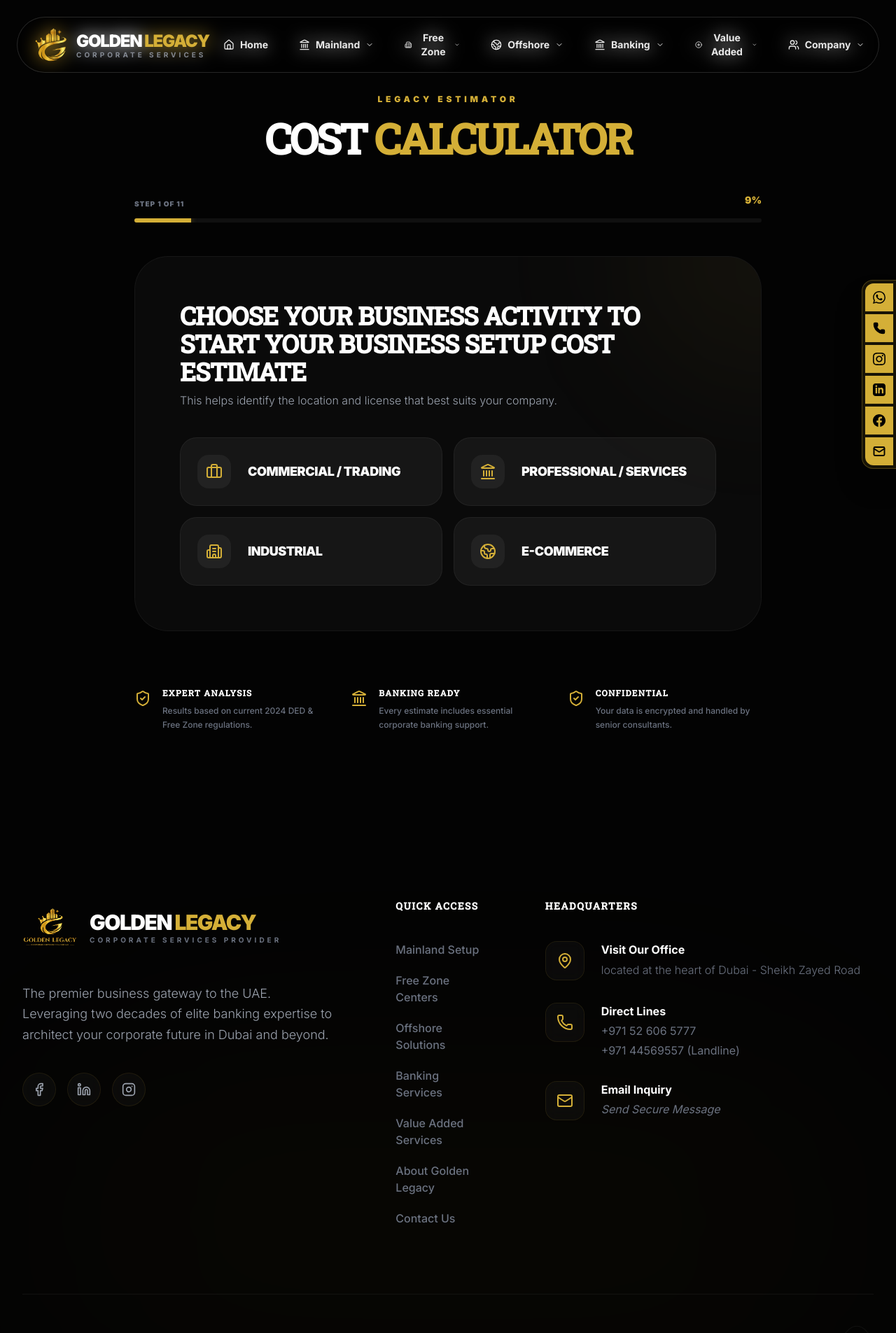
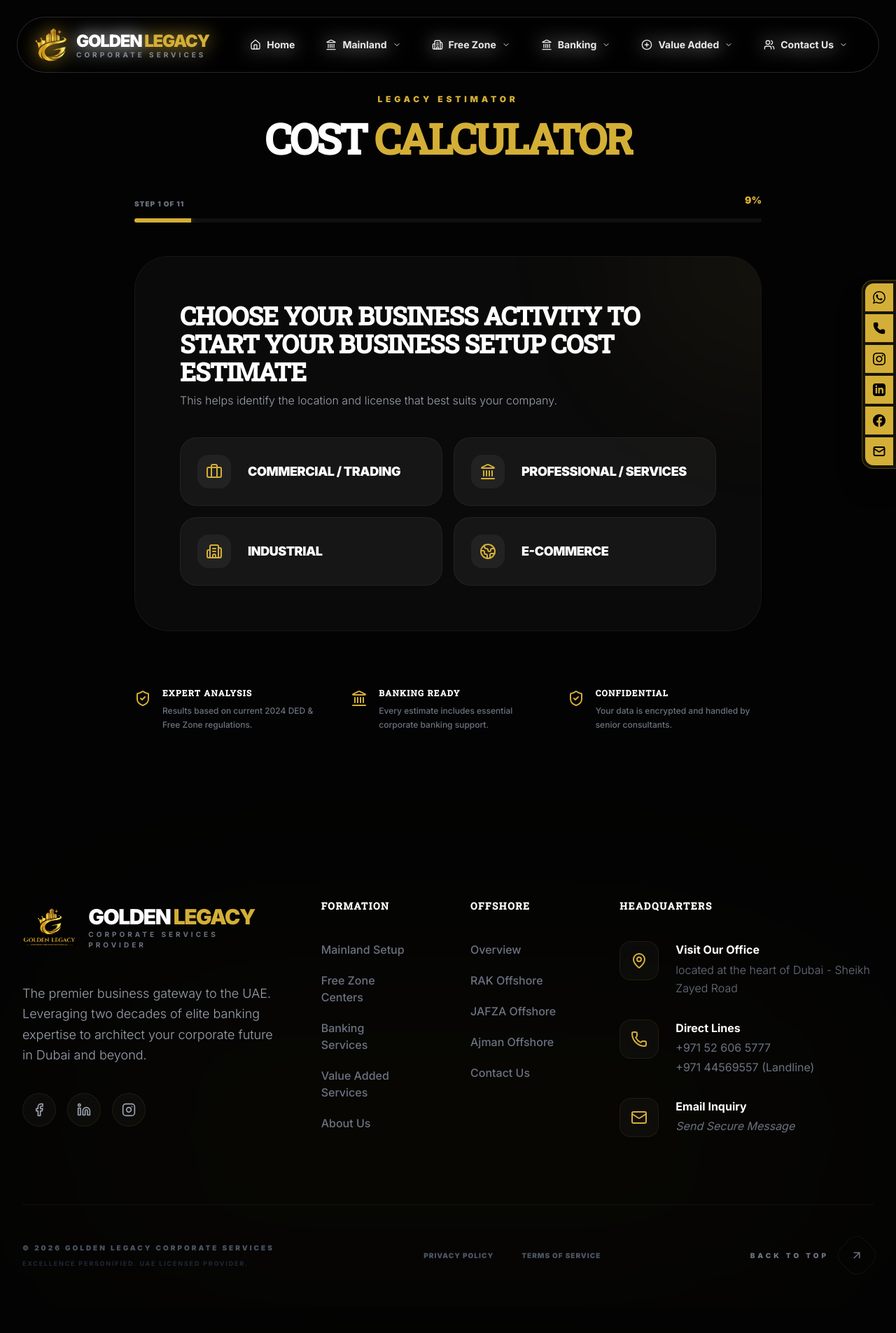
Before and after one commit to pvsameerpvs/golden-fortune-static, a Next.js app: page /cost-calculator in a window 1280 px wide. Shown: the top 1905 px of the page at 70% size. Built offline with nearby package versions, Linux system fonts and the light colour scheme.

Commit message:
first update

```diff
--- a/components/Footer.tsx
+++ b/components/Footer.tsx
@@ -18,7 +18,7 @@
 
       <div className="max-w-7xl mx-auto px-4 sm:px-6 lg:px-8 relative z-10">
         <div className="grid grid-cols-1 lg:grid-cols-12 gap-16 mb-24">
-          <div className="lg:col-span-5 space-y-10">
+          <div className="lg:col-span-4 space-y-10">
              <Link href="/" className="group flex items-center gap-4">
               <div className="relative w-20 h-20 overflow-hidden rounded-2xl transition-all group-hover:scale-105">
                 <Image
@@ -60,19 +60,28 @@
           </div>
 
           <div className="lg:col-span-2">
-            <h4 className="text-white font-black uppercase tracking-widest text-sm mb-10">Quick Access</h4>
+            <h4 className="text-white font-black uppercase tracking-widest text-sm mb-10">Formation</h4>
             <ul className="space-y-5 text-gray-500 font-medium">
               <li><Link href="/mainland-company-formation-in-dubai" className="hover:text-gold transition-colors flex items-center gap-2 group">Mainland Setup <ArrowUpRight size={14} className="opacity-0 group-hover:opacity-100 transition-all" /></Link></li>
               <li><Link href="/dubai-free-zone-company-overview" className="hover:text-gold transition-colors flex items-center gap-2 group">Free Zone Centers <ArrowUpRight size={14} className="opacity-0 group-hover:opacity-100 transition-all" /></Link></li>
-              <li><Link href="/offshore-company-formation-in-dubai" className="hover:text-gold transition-colors flex items-center gap-2 group">Offshore Solutions <ArrowUpRight size={14} className="opacity-0 group-hover:opacity-100 transition-all" /></Link></li>
               <li><Link href="/bank-account-opening-dubai" className="hover:text-gold transition-colors flex items-center gap-2 group">Banking Services <ArrowUpRight size={14} className="opacity-0 group-hover:opacity-100 transition-all" /></Link></li>
               <li><Link href="/pro-services-dubai" className="hover:text-gold transition-colors flex items-center gap-2 group">Value Added Services <ArrowUpRight size={14} className="opacity-0 group-hover:opacity-100 transition-all" /></Link></li>
-              <li><Link href="/about-us" className="hover:text-gold transition-colors flex items-center gap-2 group">About Golden Legacy <ArrowUpRight size={14} className="opacity-0 group-hover:opacity-100 transition-all" /></Link></li>
+              <li><Link href="/about-us" className="hover:text-gold transition-colors flex items-center gap-2 group">About Us <ArrowUpRight size={14} className="opacity-0 group-hover:opacity-100 transition-all" /></Link></li>
+            </ul>
+          </div>
+
+          <div className="lg:col-span-2">
+            <h4 className="text-white font-black uppercase tracking-widest text-sm mb-10">Offshore</h4>
+            <ul className="space-y-5 text-gray-500 font-medium">
+              <li><Link href="/offshore-company-formation-in-dubai" className="hover:text-gold transition-colors flex items-center gap-2 group">Overview <ArrowUpRight size={14} className="opacity-0 group-hover:opacity-100 transition-all" /></Link></li>
+              <li><Link href="/rak-offshore-company-formation" className="hover:text-gold transition-colors flex items-center gap-2 group">RAK Offshore <ArrowUpRight size={14} className="opacity-0 group-hover:opacity-100 transition-all" /></Link></li>
+              <li><Link href="/jafza-offshore-company-setup" className="hover:text-gold transition-colors flex items-center gap-2 group">JAFZA Offshore <ArrowUpRight size={14} className="opacity-0 group-hover:opacity-100 transition-all" /></Link></li>
+              <li><Link href="/ajman-offshore-company-setup" className="hover:text-gold transition-colors flex items-center gap-2 group">Ajman Offshore <ArrowUpRight size={14} className="opacity-0 group-hover:opacity-100 transition-all" /></Link></li>
               <li><Link href="/contact" className="hover:text-gold transition-colors flex items-center gap-2 group">Contact Us <ArrowUpRight size={14} className="opacity-0 group-hover:opacity-100 transition-all" /></Link></li>
             </ul>
           </div>
 
-          <div className="lg:col-span-5">
+          <div className="lg:col-span-4">
             <h4 className="text-white font-black uppercase tracking-widest text-sm mb-10">Headquarters</h4>
             <div className="space-y-8">
               <div className="flex items-start gap-6 group">
--- a/components/Navbar.tsx
+++ b/components/Navbar.tsx
@@ -51,16 +51,6 @@
       ]
     },
     {
-      title: 'Offshore',
-      icon: <Globe2 className="w-4 h-4" />,
-      links: [
-        { name: 'Overview', href: '/offshore-company-formation-in-dubai' },
-        { name: 'RAK Offshore', href: '/rak-offshore-company-formation' },
-        { name: 'JAFZA Offshore', href: '/jafza-offshore-company-setup' },
-        { name: 'Ajman Offshore', href: '/ajman-offshore-company-setup' },
-      ]
-    },
-    {
       title: 'Banking',
       icon: <Landmark className="w-4 h-4" />,
       links: [
@@ -83,7 +73,7 @@
       ]
     },
     {
-      title: 'Company',
+      title: 'Contact Us',
       icon: <Users className="w-4 h-4" />,
       links: [
         { name: 'About Us', href: '/about-us' },
```
